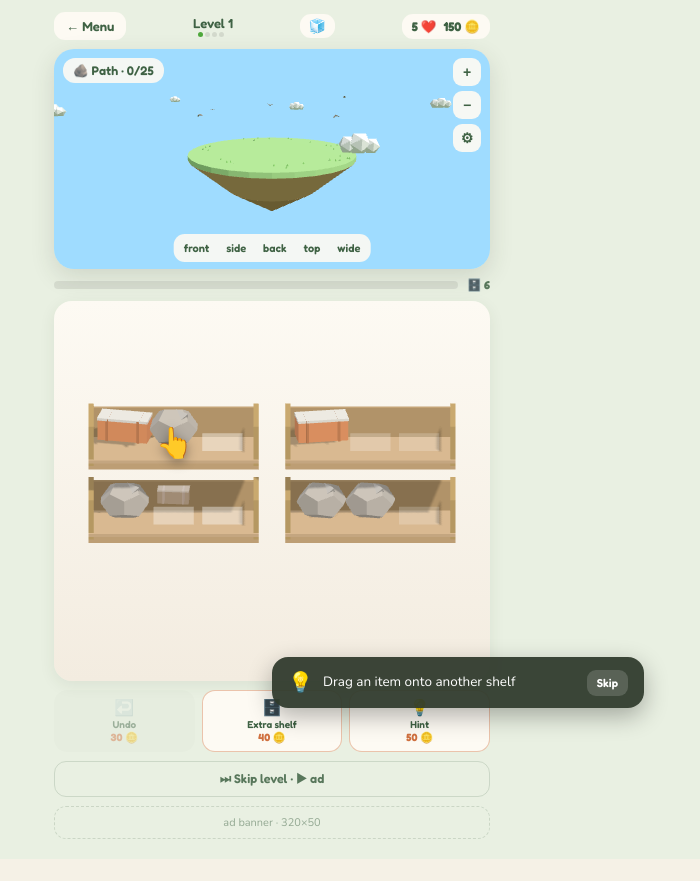
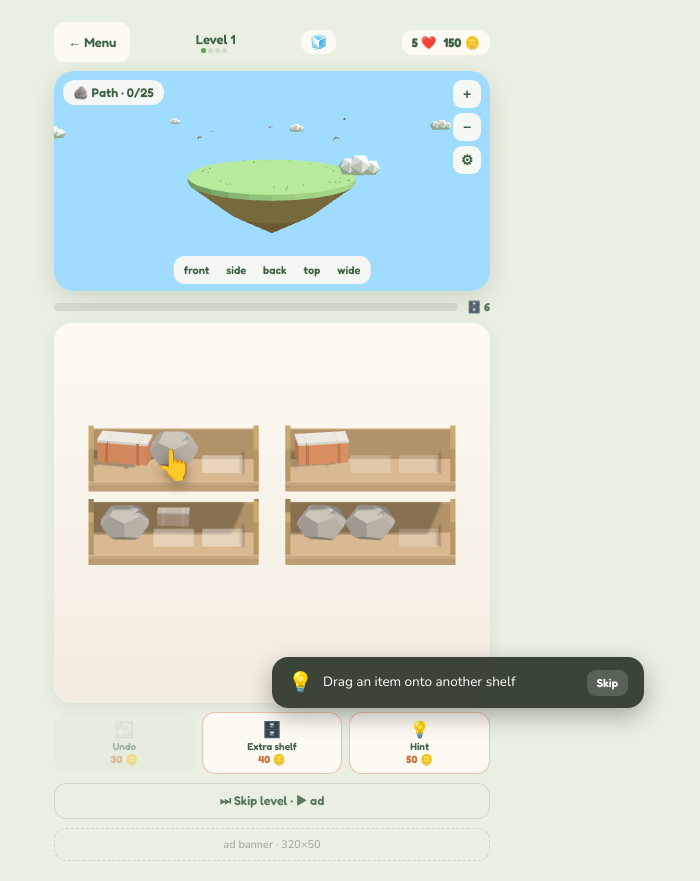
Before and after one commit to workworkwork00002-cell/SORT-FOR-BUILD, a React (Vite) app: page / in a window 1280 px wide. Both pictures are taken after a click on the button "Start building". Shown: the whole page, without its empty margins (368-1068 px from the left). Before the commit the page ends 859 px from the top, so only its background shows below. Built offline with nearby package versions, Linux system fonts and the light colour scheme.

Commit message:
Update App.jsx

```diff
--- a/src/App.jsx
+++ b/src/App.jsx
@@ -906,11 +906,11 @@ export default function SortAndBuild3D() {
             nextLifeAt={nextLifeAt} now={now}
           />
 
-          <div style={{ display: "flex", alignItems: "center", gap: 10, marginTop: 4 }}>
+          <div style={{ display: "flex", alignItems: "center", gap: 10, marginTop: 10, minHeight: 40 }}>
             <button
               onClick={() => setScreen("menu")}
               style={{
-                background: UI.panel, border: "none", borderRadius: 11, padding: "7px 13px",
+                background: UI.panel, border: "none", borderRadius: 11, padding: "11px 14px", minHeight: 40,
                 fontFamily: "Fredoka, sans-serif", fontWeight: 600, fontSize: 13, color: UI.deep, cursor: "pointer",
               }}
             >
@@ -999,11 +999,11 @@ export default function SortAndBuild3D() {
       {/* ---------- ВЫБОР МИРА ---------- */}
       {screen === "worlds" && (
         <div style={{ width: "100%", maxWidth: 460, padding: "20px 16px", display: "flex", flexDirection: "column", gap: 12, boxSizing: "border-box"}}>
-          <div style={{ display: "flex", alignItems: "center", gap: 10 }}>
+          <div style={{ display: "flex", alignItems: "center", gap: 10, marginTop: 10, minHeight: 40 }}>
             <button
               onClick={() => setScreen("menu")}
               style={{
-                background: UI.panel, border: "none", borderRadius: 11, padding: "7px 13px",
+                background: UI.panel, border: "none", borderRadius: 11, padding: "11px 14px", minHeight: 40,
                 fontFamily: "Fredoka, sans-serif", fontWeight: 600, fontSize: 13, color: UI.deep, cursor: "pointer",
               }}
             >
@@ -1079,11 +1079,11 @@ export default function SortAndBuild3D() {
       {/* ---------- ГАЛЕРЕЯ СОБРАННЫХ МИРОВ ---------- */}
       {screen === "gallery" && (
         <div style={{ width: "100%", maxWidth: 460, padding: "18px 16px 26px", display: "flex", flexDirection: "column", gap: 12, boxSizing: "border-box"}}>
-          <div style={{ display: "flex", alignItems: "center", gap: 10 }}>
+          <div style={{ display: "flex", alignItems: "center", gap: 10, marginTop: 10, minHeight: 40 }}>
             <button
               onClick={() => setScreen("menu")}
               style={{
-                background: UI.panel, border: "none", borderRadius: 11, padding: "7px 13px",
+                background: UI.panel, border: "none", borderRadius: 11, padding: "11px 14px", minHeight: 40,
                 fontFamily: "Fredoka, sans-serif", fontWeight: 600, fontSize: 13, color: UI.deep, cursor: "pointer",
               }}
             >
@@ -1269,12 +1269,25 @@ export default function SortAndBuild3D() {
       {/* ---------- ИГРА ---------- */}
       {screen === "game" && (
         <div style={{ width: "100%", maxWidth: 460, padding: "12px 12px 20px", display: "flex", flexDirection: "column", gap: 9, boxSizing: "border-box"}}>
-          <div style={{ display: "flex", alignItems: "center", justifyContent: "space-between" }}>
+          {/* Шапка отодвинута от верхнего края.
+
+             Отступ safe-area даёт только высоту безопасной зоны, но не
+             говорит, где вырез по горизонтали: на Pixel он по центру,
+             на разных iPhone — по центру или слева. Угадывать место
+             ненадёжно, поэтому просто уводим всю шапку ниже выреза. */}
+          <div style={{
+            display: "flex", alignItems: "center", justifyContent: "space-between",
+            marginTop: 10, minHeight: 40,
+          }}>
             <button
               onClick={() => setScreen("menu")}
               style={{
-                background: UI.panel, border: "none", borderRadius: 11, padding: "6px 12px",
+                background: UI.panel, border: "none", borderRadius: 11,
+                /* область нажатия не меньше 44 пикселей — иначе
+                   по кнопке трудно попасть пальцем */
+                padding: "11px 14px", minHeight: 40,
                 fontFamily: "Fredoka, sans-serif", fontWeight: 600, fontSize: 13, color: UI.deep, cursor: "pointer",
+                position: "relative", zIndex: 5,
               }}
             >
               ← {t.menu}
```
